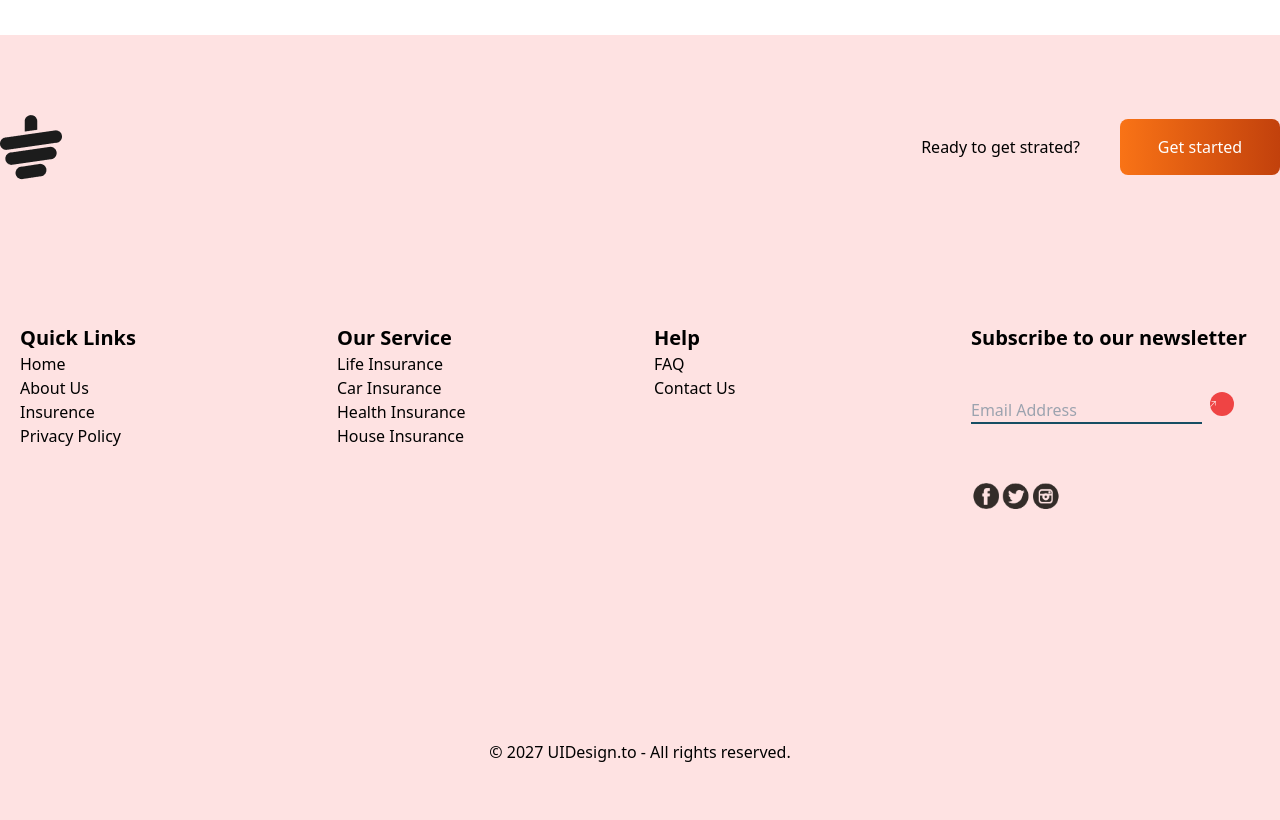
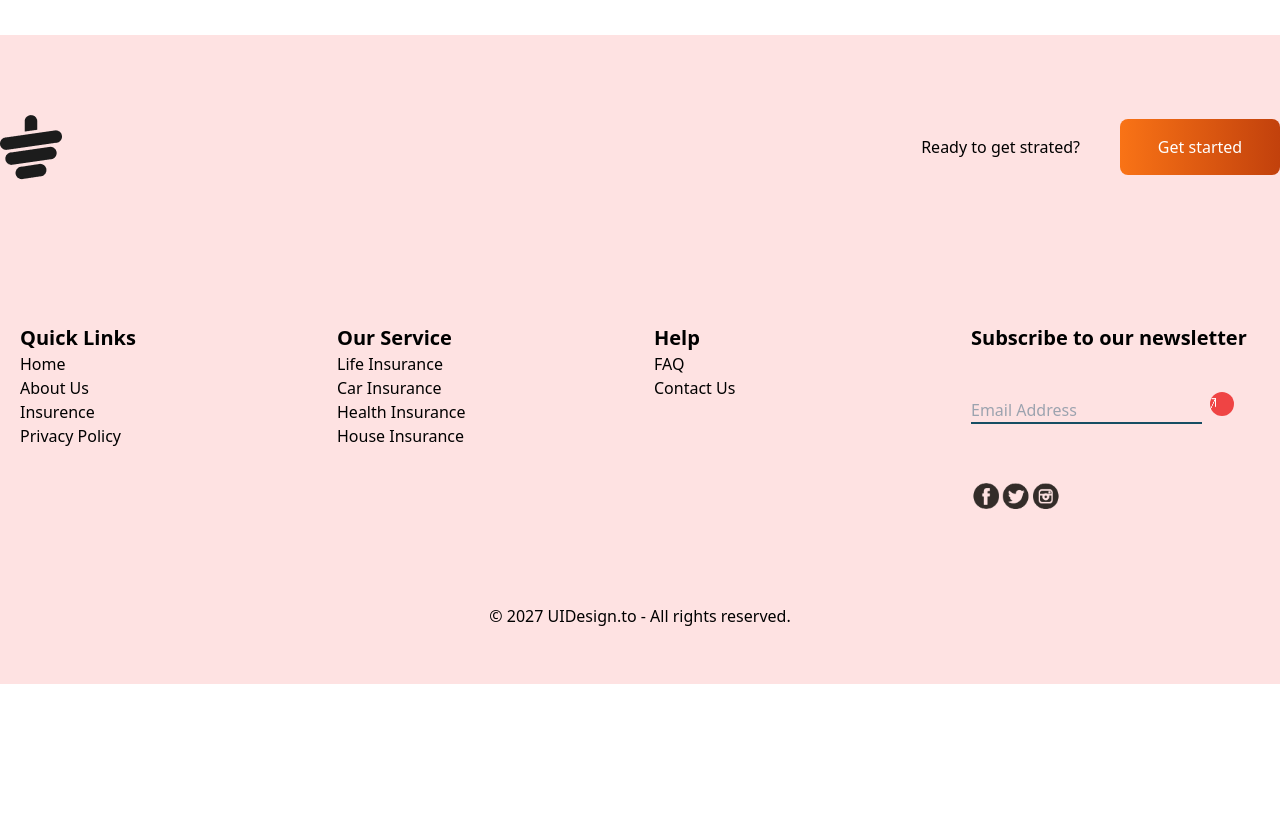
Before and after one commit to pijusdas/tea-house-with-tailwind, a plain HTML site: page index.html in a window 1280 px wide. Shown: the part 3608-4428 px from the top of the page. After the commit the page ends 4292 px from the top, so only its background shows below. Drawn offline with nearby package versions, Linux system fonts and the light colour scheme.

```diff
--- a/index.html
+++ b/index.html
@@ -138,7 +138,7 @@
                             </div>
                         </div>
                     </div>
-                    <div class=" m-5 w-1/2 absolute top-52 left-52 ">
+                    <div class=" m-5 w- absolute top-52 left-52 ">
                         <div class="bg-white rounded-lg relative ">
                             <img class="absolute -left-7 -top-7" src="./images/client.png" alt="">
                             <div class="p-12">
@@ -163,7 +163,7 @@
 
             <!-- cards -->
 
-            <div class="md:flex gap-7 mt-12">
+            <div class="md:flex gap-7  mt-12">
                 <!-- card1 -->
                 <div class="border-2 b w-96 p-10">
                     <img src="./images/news-1.png" alt="">
@@ -235,12 +235,12 @@
                     <h1 class="font-semibold text-xl mb-10">Subscribe to our newsletter</h1>
 
                     <input class="bg-red-100 border-b-2 border-b-cyan-900 mr-1 " type="email" name="email" id="" placeholder="Email Address">
-                    <button class="bg-red-500 rounded-2xl h-6 w-6 "><img class="h-1/4 w-1/4" src="./images/arrow.png" alt=""></button>
+                    <button class="bg-red-500 rounded-2xl h-6 w-6 "><img class="h-1/2 w-1/4 text-center" src="./images/arrow.png" alt=""></button>
 
                     <img class=" h-14 mt-11" src="./images/pngegg.png" alt="">
                 </div>
             </div>
-            <h1 class="mt-20 py-14 text-center">© 2027 UIDesign.to - All rights reserved.</h1>
+            <h1 class=" pb-14 text-center">© 2027 UIDesign.to - All rights reserved.</h1>
         </section>
     </footer>
 </body>
```
